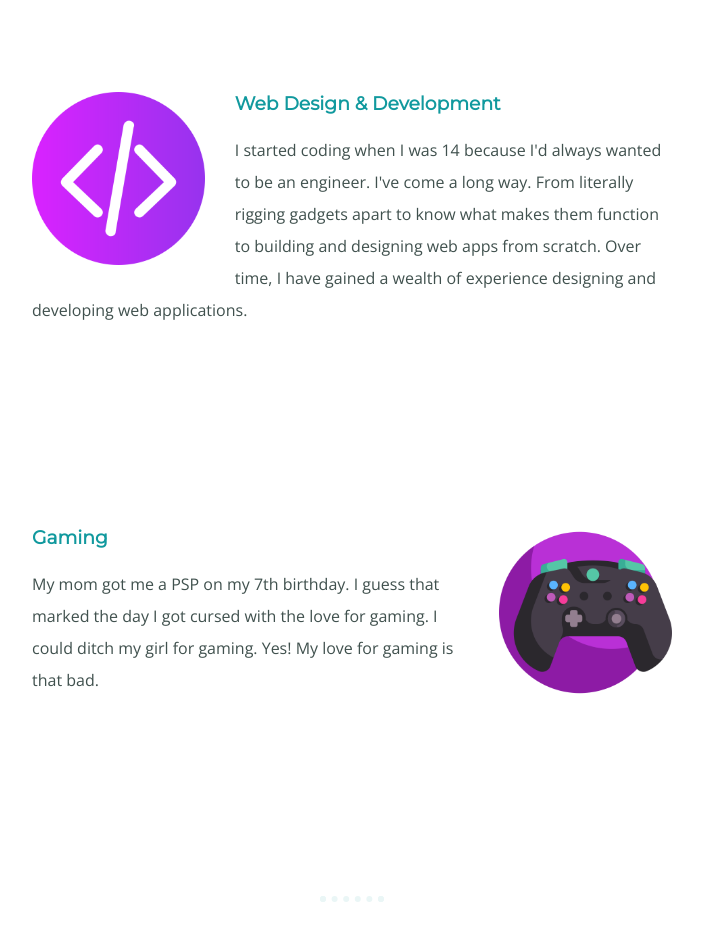
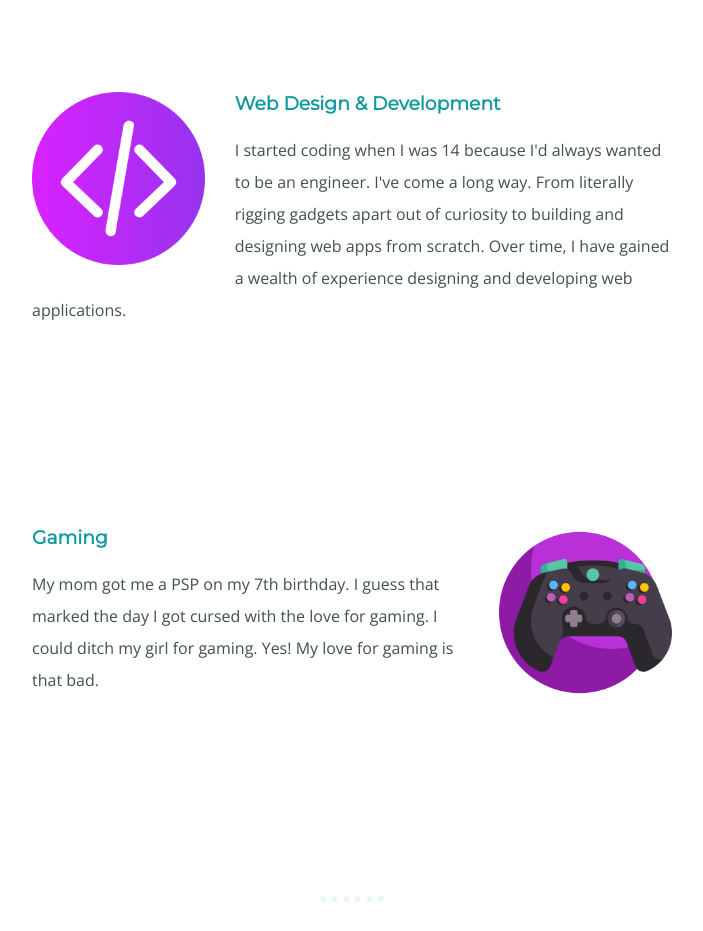
Before and after one commit to kwartengob/Personal_website, a plain HTML site: page index.html in a window 1280 px wide. Shown: the part 1380-2311 px from the top of the page, without its empty margins (288-991 px from the left). Drawn offline with nearby package versions, Linux system fonts and the light colour scheme.

Commit message:
Final Personal Website

```diff
--- a/index.html
+++ b/index.html
@@ -39,8 +39,8 @@
         <h3>Web Design & Development</h3>
         <p>
           I started coding when I was 14 because I'd always wanted to be an
-          engineer. I've come a long way. From literally rigging gadgets apart
-          to know what makes them function to building and designing web apps
+          engineer. I've come a long way. From literally rigging gadgets apart out of curiosity
+          to building and designing web apps
           from scratch. Over time, I have gained a wealth of experience
           designing and developing web applications.
         </p>
```
